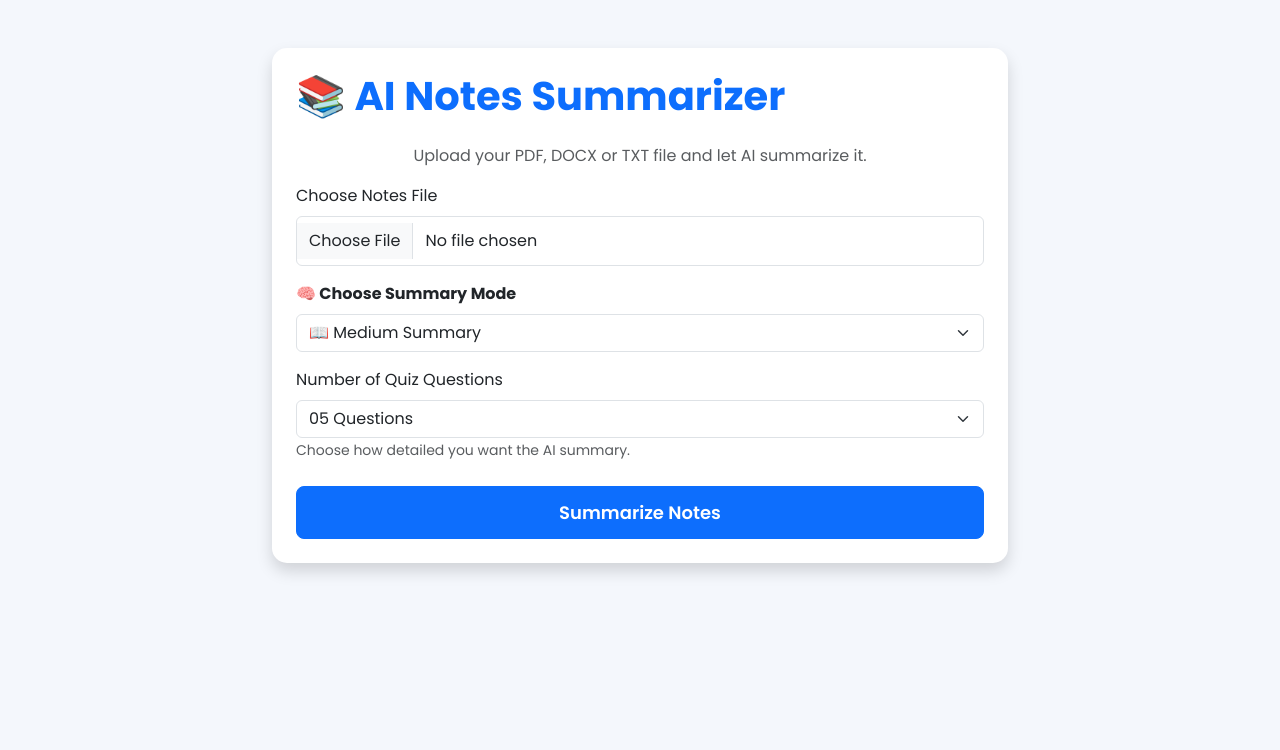
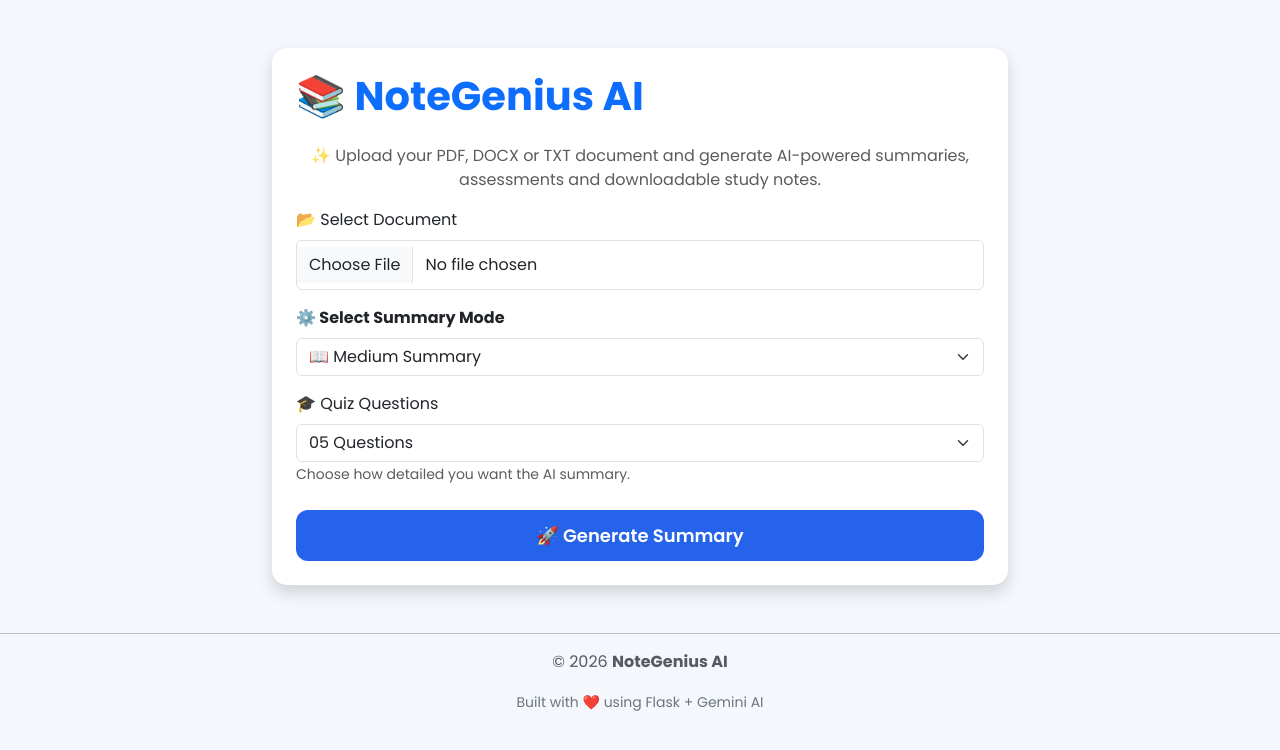
Before and after one commit to mfahadsaleem001/AI-Notes-Summarizer, a Flask app: template templates/index.html in a window 1280 px wide. Shown: the top 750 px of the page. Run offline with Flask 3, Linux system fonts and the light colour scheme; the template is opened without the code that fills it, so the values that code supplies are empty.

Commit message:
Update project documentation

```diff
--- a/static/style.css
+++ b/static/style.css
@@ -205,3 +205,54 @@ body.dark-mode .text-muted{
 body.dark-mode hr{
     border-color:#555 !important;
 }
+
+.btn-primary{
+
+    background:#2563eb;
+    border:none;
+
+}
+
+.btn-primary:hover{
+
+    background:#1d4ed8;
+
+}
+
+.btn-success{
+
+    border:none;
+
+}
+
+.btn-danger{
+
+    border:none;
+
+}
+
+.btn-warning{
+
+    color:white;
+    border:none;
+
+}
+
+/* ==========================
+   Premium Buttons
+========================== */
+
+.btn{
+
+    border-radius:12px;
+    font-weight:600;
+    transition:all .3s ease;
+
+}
+
+.btn:hover{
+
+    transform:translateY(-2px);
+    box-shadow:0 8px 18px rgba(0,0,0,.15);
+
+}
--- a/templates/index.html
+++ b/templates/index.html
@@ -4,7 +4,7 @@
 <head>
     <meta charset="UTF-8">
     <meta name="viewport" content="width=device-width, initial-scale=1.0">
-    <title>AI Notes Summarizer</title>
+    <title>NoteGenius AI</title>
 
     <!-- Bootstrap CSS -->
     <link href="https://cdn.jsdelivr.net/npm/bootstrap@5.3.3/dist/css/bootstrap.min.css" rel="stylesheet">
@@ -60,14 +60,14 @@
 
                         <h1 class="m-0">
 
-                        📚 AI Notes Summarizer
+                        📚 NoteGenius AI
 
                         </h1>
 
                     </div>
 
                     <p class="text-center text-muted">
-                        Upload your PDF, DOCX or TXT file and let AI summarize it.
+                        ✨ Upload your PDF, DOCX or TXT document and generate AI-powered summaries, assessments and downloadable study notes.
                     </p>
 
                     <form method="POST"
@@ -77,7 +77,7 @@
                         <div class="mb-3">
 
                             <label class="form-label">
-                                Choose Notes File
+                                📂 Select Document
                             </label>
 
                             <input
@@ -92,7 +92,7 @@
 
     <label class="form-label">
 
-        <strong>🧠 Choose Summary Mode</strong>
+        <strong>⚙️ Select Summary Mode</strong>
 
     </label>
 
@@ -130,7 +130,7 @@
 
     <label class="form-label">
 
-        Number of Quiz Questions
+        🎓 Quiz Questions
 
     </label>
 
@@ -189,7 +189,7 @@
                         <div class="d-grid">
 
                             <button class="btn btn-primary btn-lg">
-                                Summarize Notes
+                                🚀 Generate Summary
                             </button>
 
                         </div>
@@ -298,5 +298,22 @@ function showLoading(){
 }
 
 </script>
+<footer class="text-center mt-5 mb-4">
+
+    <hr>
+
+    <p class="text-muted">
+
+        © 2026 <strong>NoteGenius AI</strong>
+
+    </p>
+
+    <small class="text-secondary">
+
+        Built with ❤️ using Flask + Gemini AI
+
+    </small>
+
+</footer>
 </body>
 </html>
```
Also changed, not shown: templates/result.html (+29 -10 lines).
